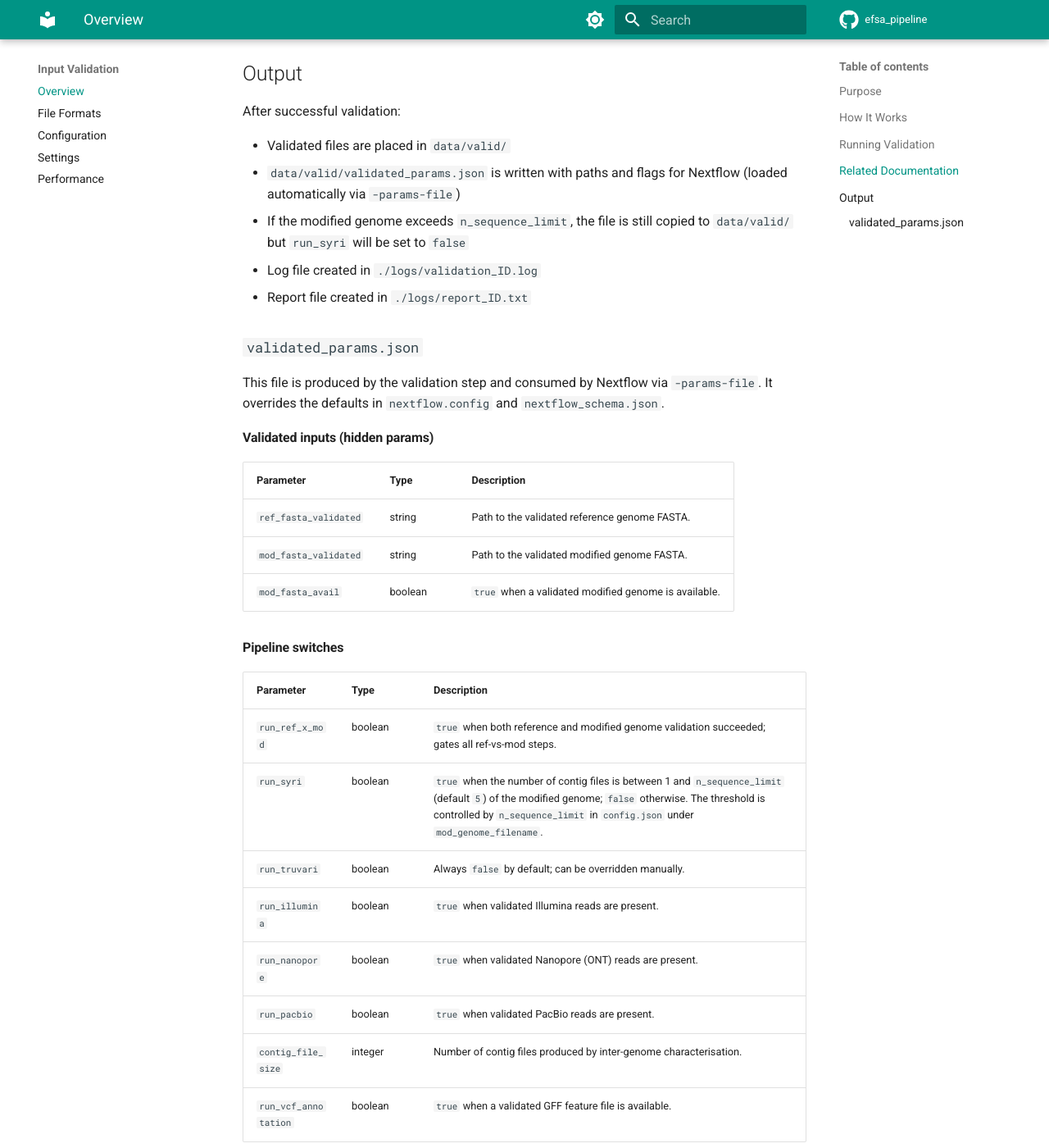
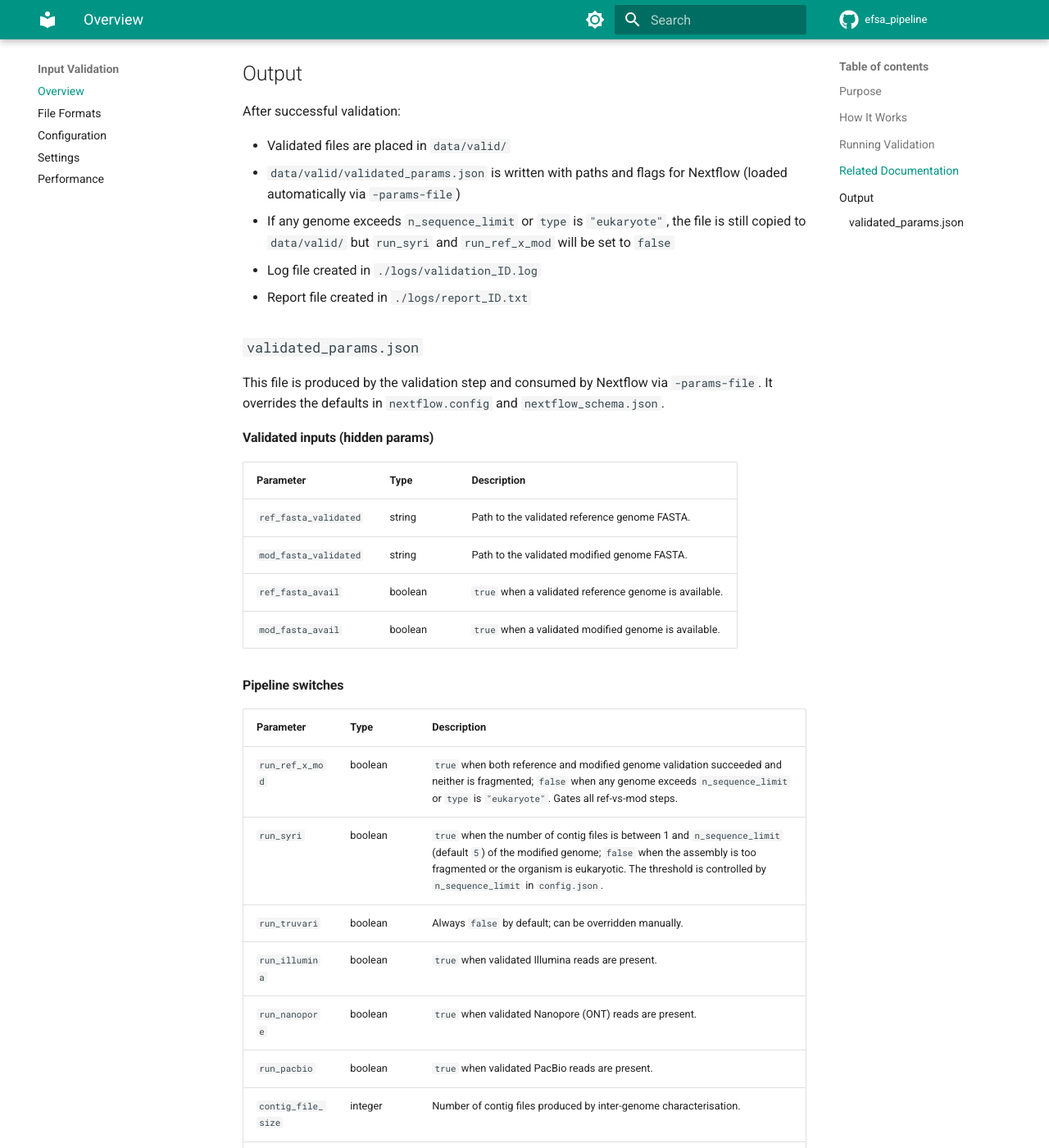
Before and after one commit to denisHanch/efsa_pipeline, an MkDocs documentation site: the page built from docs/validation/OVERVIEW.md, in a window 1280 px wide and 1400 px high, scrolled down 1289 px. Shown: the whole window at 82% size. Built offline with MkDocs 1.6.1 and Material for MkDocs 9.7.7, drawn with Linux system fonts in a browser that asks for light colours; comment, search, counter and statistics services are not loaded.

Commit message:
EFSA-138: docs update

```diff
--- a/docs/validation/OVERVIEW.md
+++ b/docs/validation/OVERVIEW.md
@@ -45,7 +45,7 @@ After successful validation:
 
 - Validated files are placed in `data/valid/`
 - `data/valid/validated_params.json` is written with paths and flags for Nextflow (loaded automatically via `-params-file`)
-- If the modified genome exceeds `n_sequence_limit`, the file is still copied to `data/valid/` but `run_syri` will be set to `false`
+- If any genome exceeds `n_sequence_limit` or `type` is `"eukaryote"`, the file is still copied to `data/valid/` but `run_syri` and `run_ref_x_mod` will be set to `false`
 - Log file created in `./logs/validation_ID.log`
 - Report file created in `./logs/report_ID.txt`
 
@@ -59,14 +59,15 @@ This file is produced by the validation step and consumed by Nextflow via `-para
 | --------------------- | ------- | ------------------------------------------------------------------ |
 | `ref_fasta_validated` | string  | Path to the validated reference genome FASTA.                      |
 | `mod_fasta_validated` | string  | Path to the validated modified genome FASTA.                       |
+| `ref_fasta_avail`     | boolean | `true` when a validated reference genome is available.             |
 | `mod_fasta_avail`     | boolean | `true` when a validated modified genome is available.              |
 
 #### Pipeline switches
 
 | Parameter            | Type    | Description                                                                                           |
 | -------------------- | ------- | ----------------------------------------------------------------------------------------------------- |
-| `run_ref_x_mod`      | boolean | `true` when both reference and modified genome validation succeeded; gates all ref-vs-mod steps.      |
-| `run_syri`           | boolean | `true` when the number of contig files is between 1 and `n_sequence_limit` (default `5`) of the modified genome; `false` otherwise. The threshold is controlled by `n_sequence_limit` in `config.json` under `mod_genome_filename`. |
+| `run_ref_x_mod`      | boolean | `true` when both reference and modified genome validation succeeded and neither is fragmented; `false` when any genome exceeds `n_sequence_limit` or `type` is `"eukaryote"`. Gates all ref-vs-mod steps. |
+| `run_syri`           | boolean | `true` when the number of contig files is between 1 and `n_sequence_limit` (default `5`) of the modified genome; `false` when the assembly is too fragmented or the organism is eukaryotic. The threshold is controlled by `n_sequence_limit` in `config.json`. |
 | `run_truvari`        | boolean | Always `false` by default; can be overridden manually.                                                |
 | `run_illumina`       | boolean | `true` when validated Illumina reads are present.                                                     |
 | `run_nanopore`       | boolean | `true` when validated Nanopore (ONT) reads are present.                                               |
```
Also changed, not shown: docs/validation/CONFIG_GUIDE.md (+10 -6 lines).
